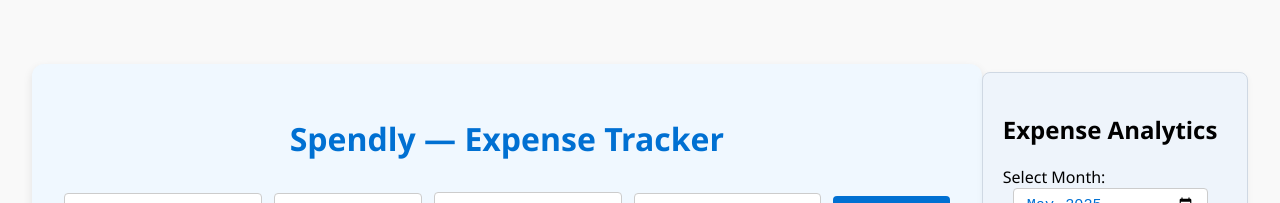
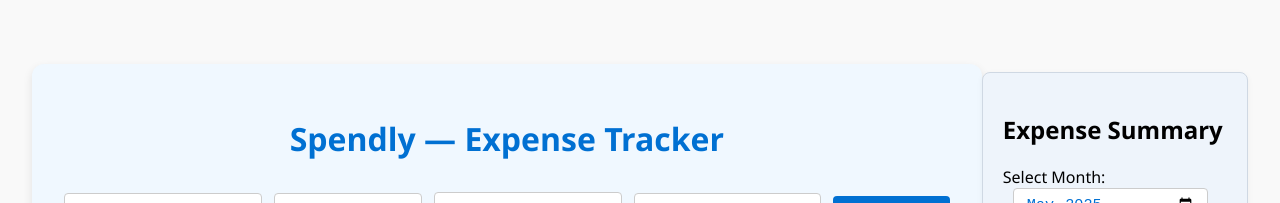
Before and after one commit to rohitvhanji/collab-itinerary-app, a React (Vite) app in the folder client/: page / in a window 1280 px wide. Shown: the top 203 px of the page. Built offline with nearby package versions, Linux system fonts and the light colour scheme; no server answers.

Commit message:
Update App.jsx

```diff
--- a/client/src/App.jsx
+++ b/client/src/App.jsx
@@ -203,7 +203,7 @@ export default function App() {
 
       {/* New Analytics Container */}
       <div className="analytics-container">
-        <h2>Expense Analytics</h2>
+        <h2>Expense Summary</h2>
 
         <label htmlFor="monthPicker">Select Month:</label>
         <input
```
